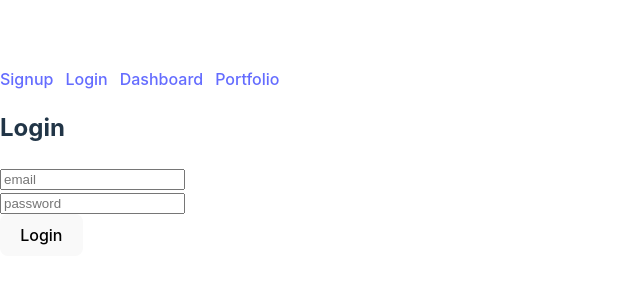
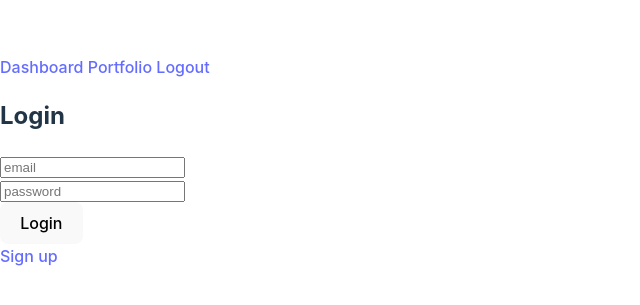
Before and after one commit to lvbrobinhood/stocks-project, a React (Vite) app in the folder client/: page /login in a window 1280 px wide. Shown: the part 239-544 px from the top of the page, without its empty margins (0-640 px from the left). Built offline with nearby package versions, Linux system fonts and the light colour scheme; no server answers.

Commit message:
Refactor header and change login signup redirecting

```diff
--- a/client/src/App.tsx
+++ b/client/src/App.tsx
@@ -4,16 +4,12 @@ import Signup from "./pages/Signup";
 import Login from "./pages/Login";
 import Dashboard from "./pages/Dashboard";
 import Portfolio from "./pages/Portfolio";
+import Header from "./pages/components/Header";
 
 export default function App() {
   return (
     <BrowserRouter>
-      <nav style={{ display: "flex", gap: 12 }}>
-        <Link to="/signup">Signup</Link>
-        <Link to="/login">Login</Link>
-        <Link to="/dashboard">Dashboard</Link>
-        <Link to="/portfolio">Portfolio</Link>
-      </nav>
+      <Header />
 
       <Routes>
         <Route path="/" element={<Navigate to="/login" replace />} />
--- a/client/src/pages/Login.tsx
+++ b/client/src/pages/Login.tsx
@@ -1,6 +1,6 @@
 import React, { useState } from "react";
 import { supabase } from "../supabaseClient";
-import { useNavigate } from "react-router-dom";
+import { Link, useNavigate } from "react-router-dom";
 
 export default function Login() {
   const [email, setEmail] = useState("");
@@ -42,6 +42,7 @@ export default function Login() {
       </form>
 
       {err && <p style={{ color: "crimson" }}>{err}</p>}
+      <Link to ="../signup">Sign up</Link>
     </div>
   );
 }
--- a/client/src/pages/Signup.tsx
+++ b/client/src/pages/Signup.tsx
@@ -1,6 +1,6 @@
 import React, { useState } from "react";
 import { supabase } from "../supabaseClient";
-import { useNavigate } from "react-router-dom";
+import { Link, useNavigate } from "react-router-dom";
 
 export default function Signup() {
   const [email, setEmail] = useState("");
@@ -46,6 +46,7 @@ export default function Signup() {
 
       {err && <p style={{ color: "crimson" }}>{err}</p>}
       {msg && <p>{msg}</p>}
+      <Link to ="../login">Return to Login</Link>
     </div>
   );
 }
--- /dev/null
+++ b/client/src/pages/components/Header.tsx
@@ -0,0 +1,26 @@
+import React from "react";
+import { Link, useNavigate } from "react-router-dom";
+import { supabase } from "../../supabaseClient";
+
+export default function Header() {
+  const navigate = useNavigate();
+  const handleLogout = async () => {
+    await supabase.auth.signOut();
+    localStorage.clear();
+    navigate("/Login")
+  }
+  return (
+    <>
+      <header>
+        <div className = "container">
+          <div className="container right">
+            <Link to ="./dashboard" className ="header-links right-border">Dashboard </Link>
+            <Link to ="./portfolio" className = "header-links right-border">Portfolio </Link>
+            <Link to ="./login" className="header-links" onClick={handleLogout}>Logout </Link>
+            <div></div>
+          </div>
+        </div>
+      </header>
+    </>
+  );
+}
```
